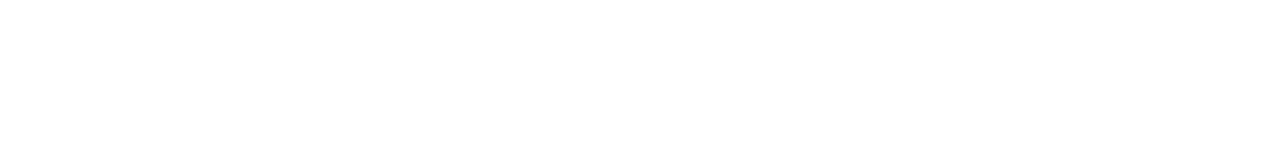
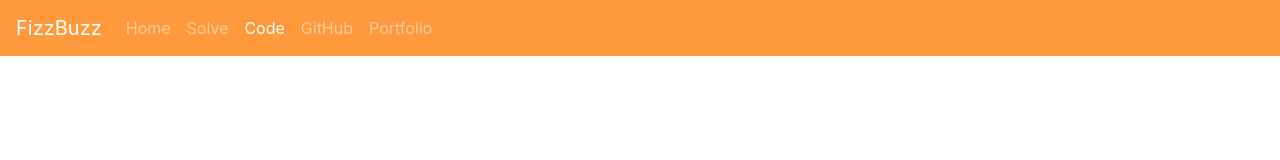
Before and after one commit to alandres92/FizzBuzz, a plain HTML site: page code.html in a window 1280 px wide. Drawn offline with nearby package versions, Linux system fonts and the light colour scheme.

Commit message:
page structure built

```diff
--- a/code.html
+++ b/code.html
@@ -0,0 +1,46 @@
+<!doctype html>
+<html lang="en">
+  <head>
+    <title>Title</title>
+    <!-- Required meta tags -->
+    <meta charset="utf-8">
+    <meta name="viewport" content="width=device-width, initial-scale=1, shrink-to-fit=no">
+
+    <!-- Bootstrap CSS -->
+    <link rel="stylesheet" href="https://stackpath.bootstrapcdn.com/bootstrap/4.3.1/css/bootstrap.min.css" integrity="sha384-ggOyR0iXCbMQv3Xipma34MD+dH/1fQ784/j6cY/iJTQUOhcWr7x9JvoRxT2MZw1T" crossorigin="anonymous">
+  </head>
+  <body>
+      <nav class="navbar navbar-expand-sm navbar-dark" style="background-color: #ff993b;">
+          <a class="navbar-brand" href="index.html">FizzBuzz</a>
+          <button class="navbar-toggler d-lg-none" type="button" data-toggle="collapse" data-target="#collapsibleNavId" aria-controls="collapsibleNavId"
+              aria-expanded="false" aria-label="Toggle navigation"></button>
+          <div class="collapse navbar-collapse" id="collapsibleNavId">
+              <ul class="navbar-nav mr-auto mt-2 mt-lg-0">
+                  <li class="nav-item">
+                      <a class="nav-link" href="index.html">Home </a>
+                  </li>
+                  <li class="nav-item">
+                      <a class="nav-link" href="solve.html">Solve</a>
+                  </li>
+                  <li class="nav-item active">
+                    <a class="nav-link" href="code.html">Code <span class="sr-only">(current)</span></a>
+                    </li>
+                    <li class="nav-item">
+                        <a class="nav-link"  href="https://github.com/alandres92/FizzBuzz" target="_blank" >GitHub</a>
+                    </li>
+                    <li class="nav-item">
+                        <a class="nav-link" href="https://aldens-devfolio.netlify.app/" target="_blank">Portfolio</a>
+                    </li>
+
+                    </li>
+                </ul>
+
+            </div>
+        </nav>
+    <!-- Optional JavaScript -->
+    <!-- jQuery first, then Popper.js, then Bootstrap JS -->
+    <script src="https://code.jquery.com/jquery-3.3.1.slim.min.js" integrity="sha384-q8i/X+965DzO0rT7abK41JStQIAqVgRVzpbzo5smXKp4YfRvH+8abtTE1Pi6jizo" crossorigin="anonymous"></script>
+    <script src="https://cdnjs.cloudflare.com/ajax/libs/popper.js/1.14.7/umd/popper.min.js" integrity="sha384-UO2eT0CpHqdSJQ6hJty5KVphtPhzWj9WO1clHTMGa3JDZwrnQq4sF86dIHNDz0W1" crossorigin="anonymous"></script>
+    <script src="https://stackpath.bootstrapcdn.com/bootstrap/4.3.1/js/bootstrap.min.js" integrity="sha384-JjSmVgyd0p3pXB1rRibZUAYoIIy6OrQ6VrjIEaFf/nJGzIxFDsf4x0xIM+B07jRM" crossorigin="anonymous"></script>
+  </body>
+</html>
```
Also changed, not shown: index.html (+2 -2 lines), solve.html (+46 -0 lines).
